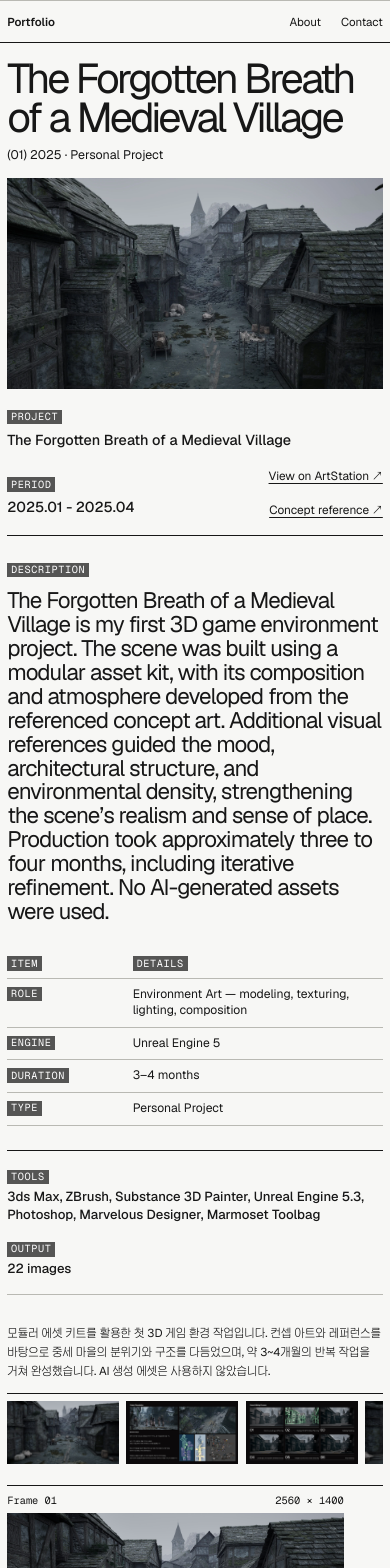
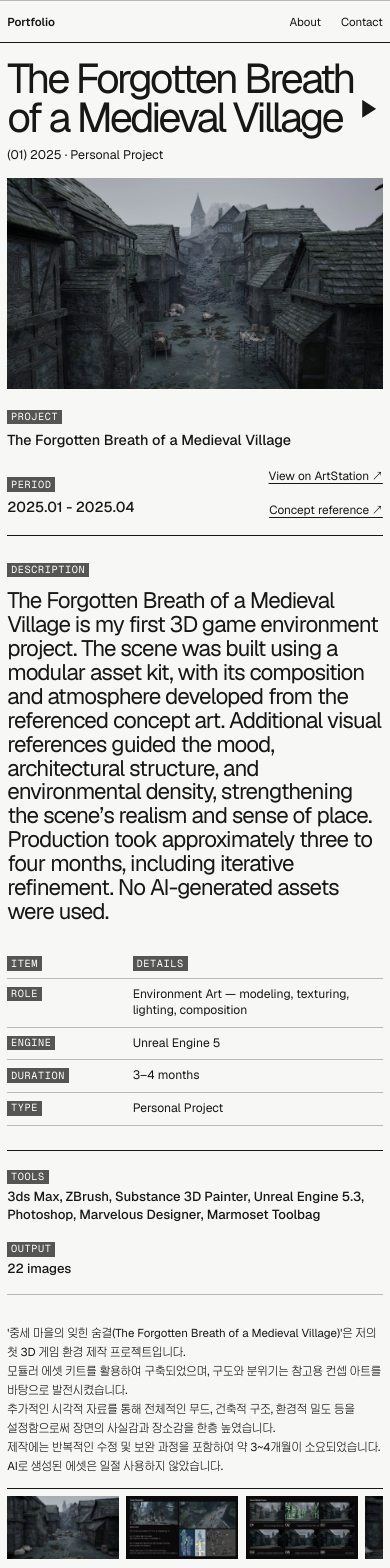
Before and after one commit to rohyunsang/kimminjeong-portfolio, a Next.js app: page /work/forgotten-breath in a window 390 px wide. Shown: the top 1568 px of the page. Built offline with nearby package versions, Linux system fonts and the light colour scheme.

Commit message:
Add next project button and preserve Korean line breaks

```diff
--- a/src/app/globals.css
+++ b/src/app/globals.css
@@ -332,6 +332,7 @@ a {
 }
 
 .project-title-bar {
+  position: relative;
   display: flex;
   flex-direction: column;
   gap: 0.65rem;
@@ -349,7 +350,22 @@ a {
 
 .project-title-bar p {
   align-self: flex-end;
+  padding-right: 3rem;
   font-size: 0.78rem;
+}
+
+.project-title-next {
+  position: absolute;
+  top: 50%;
+  right: 0.2rem;
+  font-size: clamp(1.6rem, 2.25vw, 2.75rem);
+  line-height: 1;
+  transform: translateY(-50%);
+  transition: transform 180ms ease;
+}
+
+.project-title-next:hover {
+  transform: translateY(-50%) scale(1.1);
 }
 
 .project-cover {
@@ -599,6 +615,7 @@ a {
   font-size: clamp(0.72rem, 0.9vw, 0.88rem);
   line-height: 1.65;
   word-break: keep-all;
+  white-space: pre-line;
 }
 
 .project-receipt-overlay .project-summary-ko {
@@ -607,7 +624,7 @@ a {
   font-size: clamp(0.7rem, 1.175vw, 1.325rem);
   letter-spacing: -0.02em;
   line-height: 1.45;
-  white-space: normal;
+  white-space: pre-line;
 }
 
 .project-links {
--- a/src/app/work/[slug]/page.tsx
+++ b/src/app/work/[slug]/page.tsx
@@ -125,6 +125,14 @@ export default async function WorkPage({ params }: PageProps<"/work/[slug]">) {
           <p>
             ({pad(work.no)}) {work.year} · {work.type}
           </p>
+          <Link
+            href={`/work/${next.slug}`}
+            className="project-title-next"
+            aria-label={`Next project: ${next.title}`}
+            title={`Next: ${next.title}`}
+          >
+            ▶
+          </Link>
         </header>
 
         <div className="project-cover">
--- a/src/data/works.ts
+++ b/src/data/works.ts
@@ -41,7 +41,7 @@ export const works: Work[] = [
       "Marmoset Toolbag"
     ],
     "summary": "The Forgotten Breath of a Medieval Village is my first 3D game environment project. The scene was built using a modular asset kit, with its composition and atmosphere developed from the referenced concept art. Additional visual references guided the mood, architectural structure, and environmental density, strengthening the scene’s realism and sense of place. Production took approximately three to four months, including iterative refinement. No AI-generated assets were used.",
-    "summaryKo": "모듈러 에셋 키트를 활용한 첫 3D 게임 환경 작업입니다. 컨셉 아트와 레퍼런스를 바탕으로 중세 마을의 분위기와 구조를 다듬었으며, 약 3~4개월의 반복 작업을 거쳐 완성했습니다. AI 생성 에셋은 사용하지 않았습니다.",
+    "summaryKo": "'중세 마을의 잊힌 숨결(The Forgotten Breath of a Medieval Village)'은 저의 첫 3D 게임 환경 제작 프로젝트입니다.\n모듈러 에셋 키트를 활용하여 구축되었으며, 구도와 분위기는 참고용 컨셉 아트를 바탕으로 발전시켰습니다.\n추가적인 시각적 자료를 통해 전체적인 무드, 건축적 구조, 환경적 밀도 등을 설정함으로써 장면의 사실감과 장소감을 한층 높였습니다.\n제작에는 반복적인 수정 및 보완 과정을 포함하여 약 3~4개월이 소요되었습니다.\nAI로 생성된 에셋은 일절 사용하지 않았습니다.",
     "concept": "https://www.artstation.com/artwork/8bx4vO",
     "artstation": "https://www.artstation.com/artwork/DLzPvn",
     "cover": {
@@ -183,7 +183,7 @@ export const works: Work[] = [
       "Marmoset Toolbag"
     ],
     "summary": "Modular building kit and prop set for the medieval village scene — timber-frame houses, roofs, carts, cloth and dressing assets, presented as breakdowns and turntables. No AI-generated assets.",
-    "summaryKo": "중세 마을을 위한 모듈러 건물 키트와 프랍 세트입니다. 목조 주택, 지붕, 수레, 천 등의 에셋을 제작하고 브레이크다운과 턴테이블 형식으로 정리했습니다. AI 생성 에셋은 사용하지 않았습니다.",
+    "summaryKo": "중세 마을을 위한 모듈러 건물 키트와 프랍 세트입니다.\n목조 주택, 지붕, 수레, 천 등의 에셋을 제작하고 브레이크다운과 턴테이블 형식으로 정리했습니다.\nAI 생성 에셋은 사용하지 않았습니다.",
     "concept": "",
     "artstation": "https://www.artstation.com/artwork/AZVYlX",
     "cover": {
@@ -272,7 +272,7 @@ export const works: Work[] = [
       "Photoshop"
     ],
     "summary": "Cooperative puzzle game environment. Translated 2D concept art into a realized 3D world in Unreal, focusing on mood, spatial composition and readable gameplay space. Level layout by a dedicated level designer; environment execution and atmospheric direction by me.",
-    "summaryKo": "협동 퍼즐 게임의 환경 작업으로, 2D 컨셉 아트를 Unreal Engine의 3D 공간으로 구현하며 분위기와 플레이 동선의 가독성에 집중했습니다. 저는\u00a0환경 제작과 분위기 연출을 담당했으며, 레벨 레이아웃은 전담 디자이너가 맡았습니다.",
+    "summaryKo": "협동 퍼즐 게임의 환경 작업으로, 2D 컨셉 아트를 Unreal Engine의 3D 공간으로 구현하며 분위기와 플레이 동선의 가독성에 집중했습니다.\n저는 환경 제작과 분위기 연출을 담당했으며, 레벨 레이아웃은 전담 디자이너가 맡았습니다.",
     "concept": "https://x.com/Studio_Gravitia",
     "artstation": "https://www.artstation.com/artwork/rlxNzG",
     "cover": {
@@ -400,7 +400,7 @@ export const works: Work[] = [
       "Substance 3D Painter"
     ],
     "summary": "These props were created using Maya, 3ds Max, and ZBrush. The project focused on strengthening adaptability across a range of production tools and expanding workflow flexibility, while gaining hands-on experience with a prop creation pipeline designed for real-time environments.",
-    "summaryKo": "Maya, 3ds Max, ZBrush를 활용한 개인 프랍 작업입니다. 다양한 제작 툴에 대한 적응력과 작업 확장성을 높이고, 실시간 환경에 적합한 프랍 제작 파이프라인을 경험하는 데 집중했습니다.",
+    "summaryKo": "Maya, 3ds Max, ZBrush를 활용한 개인 프랍 작업입니다.\n다양한 제작 툴에 대한 적응력과 작업 확장성을 높이고, 실시간 환경에 적합한 프랍 제작 파이프라인을 경험하는 데 집중했습니다.",
     "concept": "",
     "artstation": "",
     "cover": {
```
